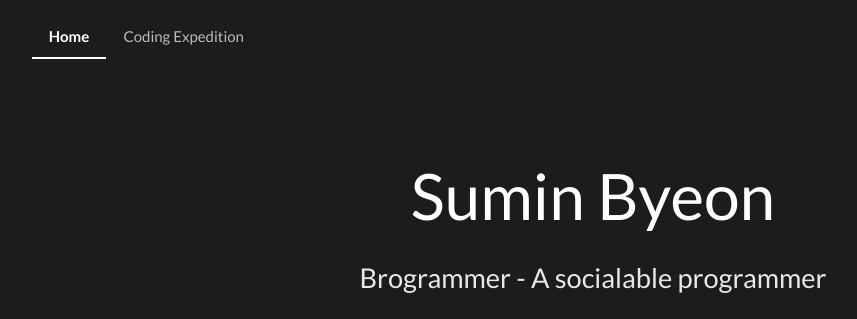
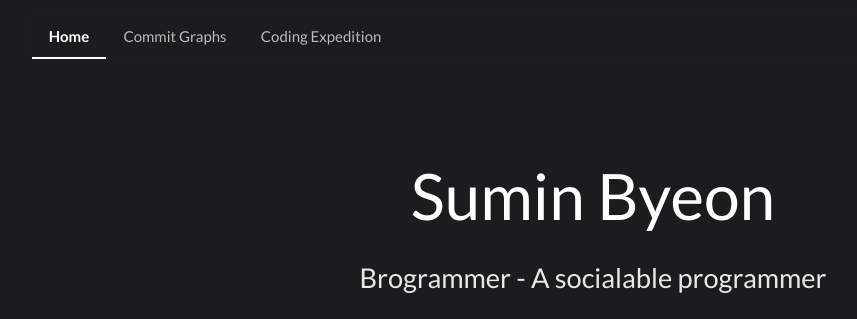
Before and after one commit to suminb/web, a Flask app: page / in a window 1280 px wide. Shown: the top 319 px of the page, without its empty margins (47-904 px from the left). Run offline with Flask 2, Linux system fonts and the light colour scheme; some libraries are stand-ins or nearby versions.

Commit message:
Set up basic page structures

```diff
--- a/web/main.py
+++ b/web/main.py
@@ -17,6 +17,14 @@ def index():
     return render_template('index.html', **{'current_page': 'index'})
 
 
+@main_module.route('/commit-graphs.html')
+def commit_graphs():
+    context = {
+        'current_page': 'commit_graphs',
+    }
+    return render_template('commit_graphs.html', **context)
+
+
 @main_module.route('/coding-expedition.html')
 def coding_expedition():
     context = {
--- a/web/templates/main/macros.html
+++ b/web/templates/main/macros.html
@@ -1,6 +1,8 @@
 {% macro main_menu(current) -%}
 <a href="{{ url_for('main.index') }}"
   class="{% if current == 'index' %}active{% endif %} item">Home</a>
+<a href="{{ url_for('main.commit_graphs') }}"
+  class="{% if current == 'commit_graphs' %}active{% endif %} item">Commit Graphs</a>
 <a href="{{ url_for('main.coding_expedition') }}"
   class="{% if current == 'coding_expedition' %}active{% endif %} item">Coding Expedition</a>
   <!--
```
Also changed, not shown: web/templates/main/commit_graphs.html (added, +24 -0 lines).
